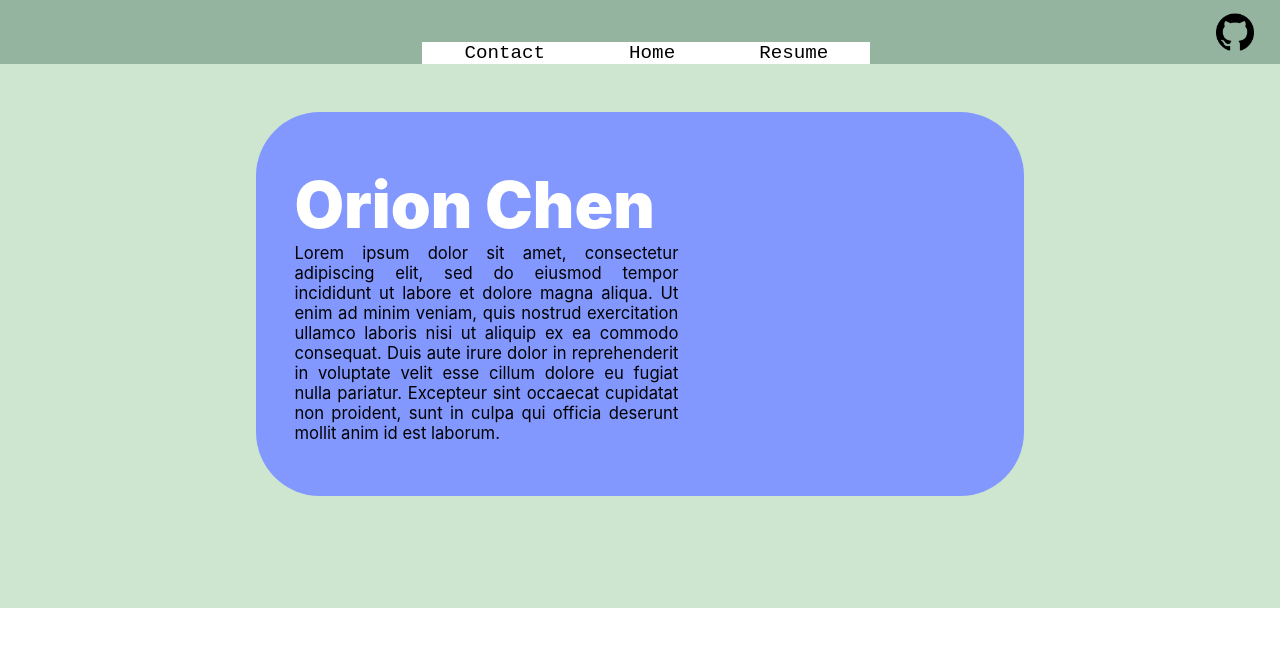
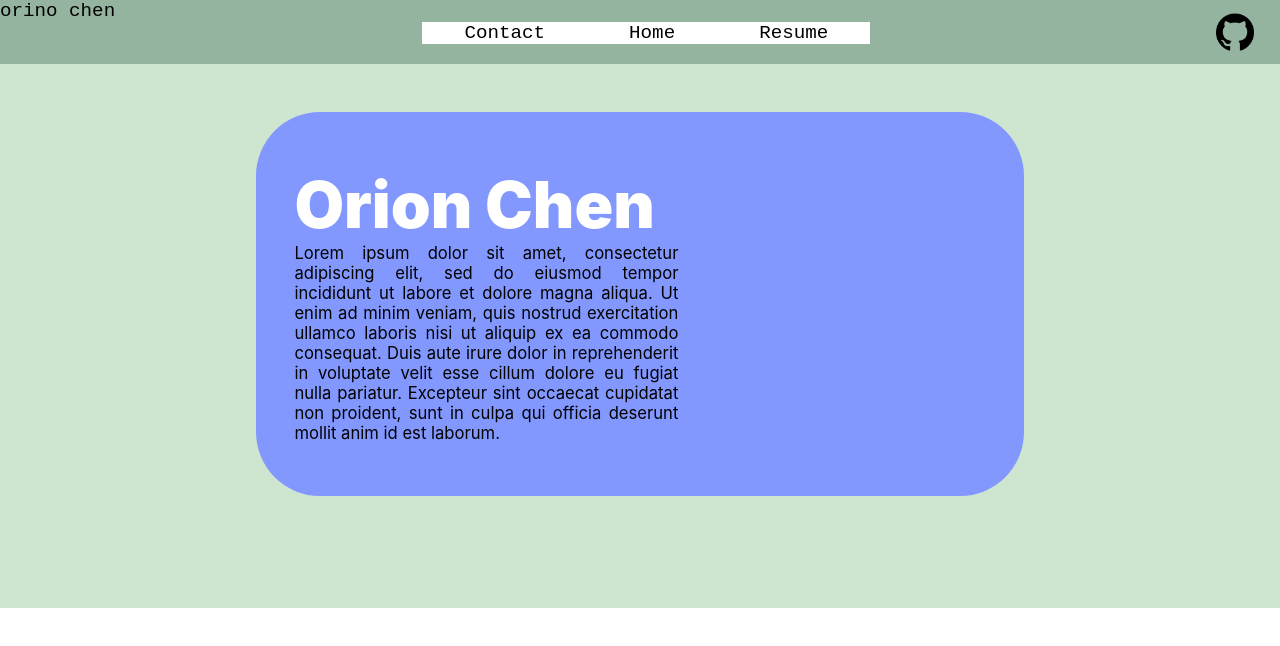
Before and after one commit to orion222/orion-portfolio, a React (Create React App) app: page / in a window 1280 px wide. Shown: the top 646 px of the page. Built offline with nearby package versions, Linux system fonts and the light colour scheme.

Commit message:
changed landing

```diff
--- a/src/Nav.js
+++ b/src/Nav.js
@@ -55,6 +55,8 @@ function Nav(){
 
     return (
         <Container>
+            <div>
+                orino chen
                 <ButtonContainer>
 
                     <Button>
@@ -67,6 +69,9 @@ function Nav(){
                         Resume
                     </Button>
                 </ButtonContainer>
+
+            </div>
+
             <Logo href='https://github.com/orion222' target="_blank">
 
             </Logo>
```
Lines whose indentation alone changed are shown as unchanged.
